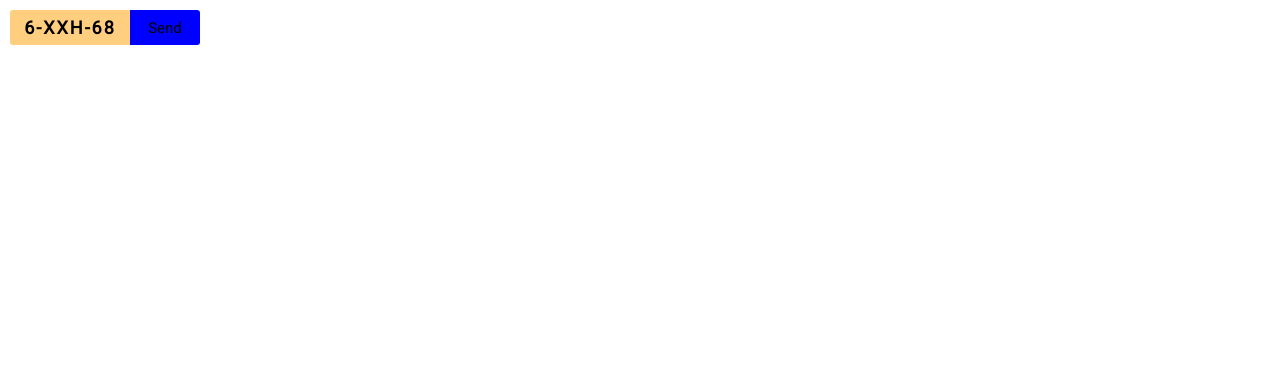
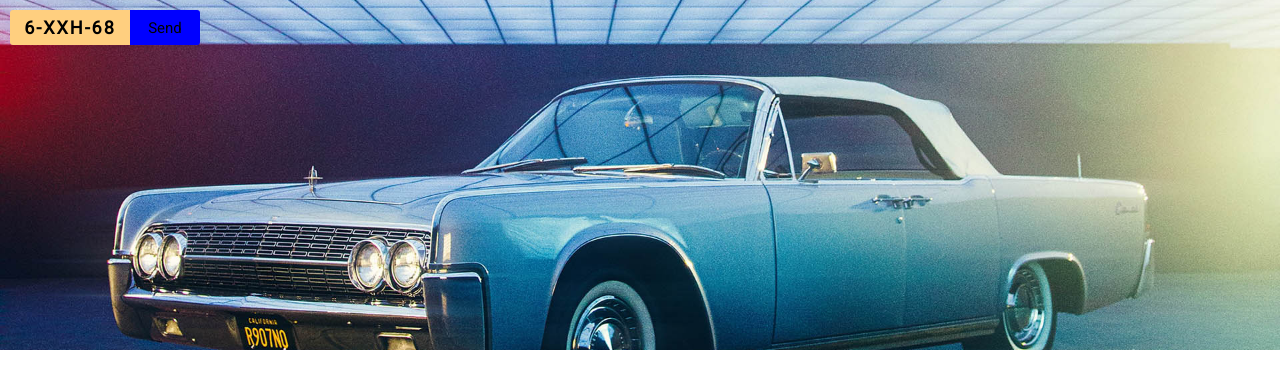
Before and after one commit to darthinvader/Amulet-Igne-Assignment, a React (Create React App) app: page / in a window 1280 px wide. Shown: the top 388 px of the page. Built offline with nearby package versions, Linux system fonts and the light colour scheme.

Commit message:
[feat] added image and data pass to LicensePlate

```diff
--- a/src/App.js
+++ b/src/App.js
@@ -1,9 +1,9 @@
-import LicensePlateInput from "./components/LicensePlate/LicensePlateInput/LicensePlateInput";
+import LicensePlate from "./components/LicensePlate/LicensePlate";
 
 function App() {
   return (
     <div>
-      <LicensePlateInput />
+      <LicensePlate />
     </div>
   );
 }
--- a/src/components/LicensePlate/LicensePlate.js
+++ b/src/components/LicensePlate/LicensePlate.js
@@ -0,0 +1,17 @@
+import { useState } from "react";
+import LicensePlateInput from "./LicensePlateInput/LicensePlateInput";
+import image from "./car1.jpg";
+import styles from "./LicensePlate.module.scss";
+
+const LicensePlate = () => {
+  const [data, setData] = useState({});
+
+  return (
+    <>
+      <img className={styles.Image} src={image} alt="Old Car" />
+      <LicensePlateInput setData={setData} />
+    </>
+  );
+};
+
+export default LicensePlate;
--- a/src/components/LicensePlate/LicensePlate.module.scss
+++ b/src/components/LicensePlate/LicensePlate.module.scss
@@ -0,0 +1,8 @@
+.Image {
+  position: absolute;
+  top: 0;
+  z-index: -1;
+  height: 35rem;
+  width: 100%;
+  object-fit: cover;
+}
--- a/src/components/LicensePlate/LicensePlateInput/LicensePlateInput.js
+++ b/src/components/LicensePlate/LicensePlateInput/LicensePlateInput.js
@@ -2,14 +2,15 @@ import axios from "axios";
 import { useState } from "react";
 import styles from "./LicensePlateInput.module.scss";
 
-const LicensePlateInput = () => {
+const LicensePlateInput = ({ setData }) => {
   const [plateNum, setPlateNum] = useState("6-XXH-68");
 
   const requestData = async () => {
-    const data = await axios.get(
+    const request = await axios.get(
       `https://api.overheid.io/voertuiggegevens/${plateNum}?ovio-api-key=${process.env.REACT_APP_API_KEY}`
     );
-    console.log(data);
+    setData(request.data);
+    console.log(request.data);
   };
   return (
     <span className={styles.Container}>
```
Also changed, not shown: src/components/LicensePlate/car1.jpg (added).
